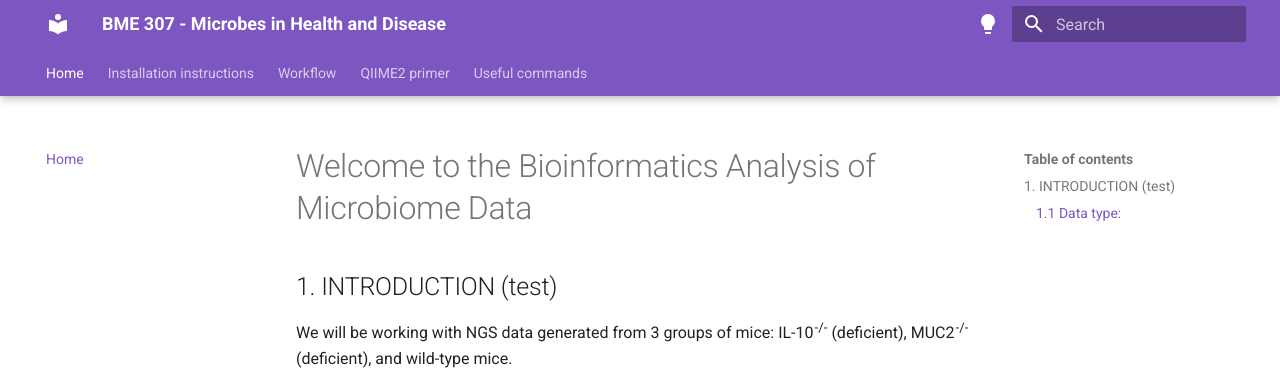
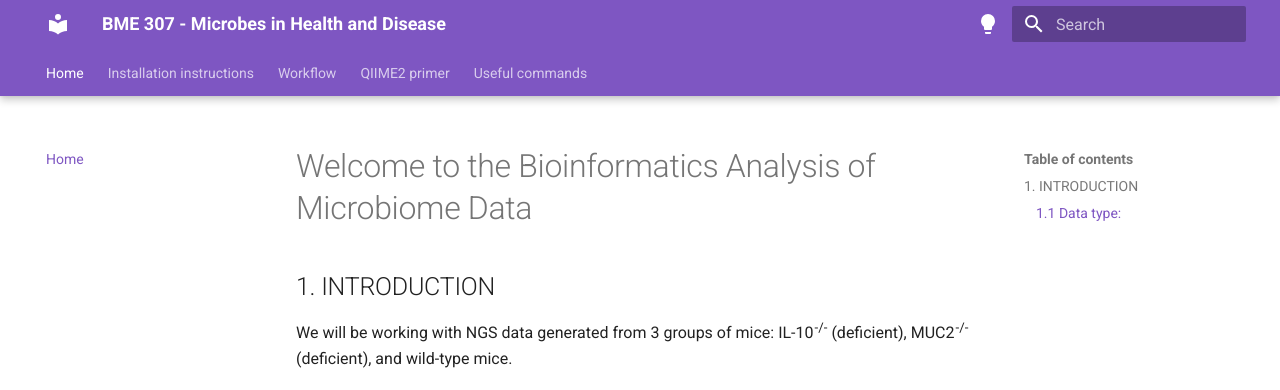
Before and after one commit to natashaztarora/bioinformatics_workflow_bme307, an MkDocs documentation site: the page built from docs/index.md, in a window 1280 px wide and 1089 px high. Shown: the top 390 px of the window. Built offline with MkDocs 1.6.1 and Material for MkDocs 9.7.7, drawn with Linux system fonts in a browser that asks for light colours.

Commit message:
deleted test from index.md

```diff
--- a/docs/index.md
+++ b/docs/index.md
@@ -1,6 +1,6 @@
 # Welcome to the Bioinformatics Analysis of Microbiome Data
 
-## 1. INTRODUCTION (test)
+## 1. INTRODUCTION
 We will be working with NGS data generated from 3 groups of mice: IL-10<sup>-/-</sup> (deficient), MUC2<sup>-/-</sup> (deficient), and wild-type mice.
 
 ### 1.1 Data type:
```
